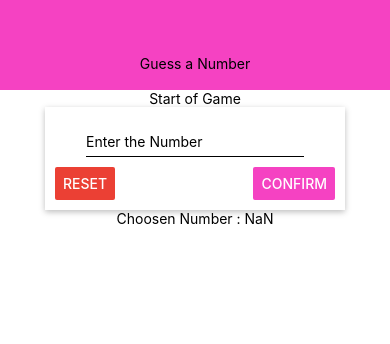
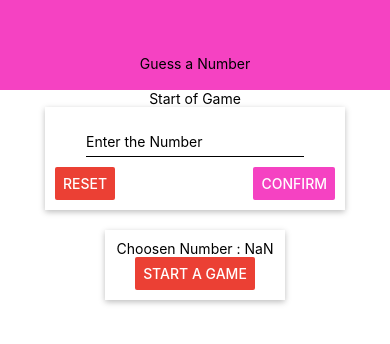
Before and after one commit to awaghadsangita/ReactNative_GuessNumber, a React Native app: screen / in a window 390 px wide. Both pictures are taken after a click on the button "CONFIRM". Shown: the top 344 px of the page. Built offline with nearby package versions, Linux system fonts and the light colour scheme.

Commit message:
ADDED:functionality for guessing number and switching between screen

```diff
--- a/App.js
+++ b/App.js
@@ -1,14 +1,30 @@
-import React from 'react';
-import { StyleSheet, Text, View ,TouchableWithoutFeedback,Keyboard} from 'react-native';
+import React ,{useState} from 'react';
+import { StyleSheet, View ,TouchableWithoutFeedback,Keyboard} from 'react-native';
 
 import Header from './components/Header';
 import StartofGameScreen from './components/StartofGameScreen';
-export default function App() {
+import GameScreen from './components/GameScreen';
+
+const App= props=> {
+  const [userNumber,setUserNumber]=useState(false)
+  const [userChosenNumber,setUserChosenNumber]=useState();
+  const startGameHandler= selectedNumber =>{
+    setUserChosenNumber(selectedNumber)
+    setUserNumber(true);
+
+  };
+
+  let content = <StartofGameScreen onGameStart={startGameHandler}/>
+
+  if(userNumber){
+    content=<GameScreen userChoice={userChosenNumber}/>
+  }
+
   return (
     <TouchableWithoutFeedback onPress={()=>Keyboard.dismiss()}>
     <View style={styles.screen}>
       <Header title="Guess a Number"/>
-      <StartofGameScreen />
+      {content}
     </View>
     </TouchableWithoutFeedback>
   );
@@ -19,3 +35,4 @@ const styles = StyleSheet.create({
     flex: 1
   },
 });
+export default App;
--- /dev/null
+++ b/components/GameScreen.js
@@ -0,0 +1,86 @@
+import React, { useState, useRef, useEffect } from 'react';
+import { View, Text, StyleSheet, Button, Alert } from 'react-native';
+
+
+const generateRandomBetween = (min, max, exclude) => {
+  min = Math.ceil(min);
+  max = Math.floor(max);
+  const rndNum = Math.floor(Math.random() * (max - min)) + min;
+  if (rndNum === exclude) {
+    return generateRandomBetween(min, max, exclude);
+  } else {
+    return rndNum;
+  }
+};
+
+const GameScreen = props => {
+  const [currentGuess, setCurrentGuess] = useState(
+    generateRandomBetween(1, 100, props.userChoice)
+  );
+  const [rounds, setRounds] = useState(0);
+  const currentLow = useRef(1);
+  const currentHigh = useRef(100);
+
+  const { userChoice, onGameOver } = props;
+
+  useEffect(() => {
+    if (currentGuess === userChoice) {
+      onGameOver(rounds);
+    }
+  }, [currentGuess, userChoice, onGameOver]);
+
+  const nextGuessHandler = direction => {
+    if (
+      (direction === 'lower' && currentGuess < props.userChoice) ||
+      (direction === 'greater' && currentGuess > props.userChoice)
+    ) {
+      Alert.alert("Don't lie!", 'You know that this is wrong...', [
+        { text: 'Sorry!', style: 'cancel' }
+      ]);
+      return;
+    }
+    if (direction === 'lower') {
+      currentHigh.current = currentGuess;
+    } else {
+      currentLow.current = currentGuess;
+    }
+    const nextNumber = generateRandomBetween(
+      currentLow.current,
+      currentHigh.current,
+      currentGuess
+    );
+    setCurrentGuess(nextNumber);
+    setRounds(curRounds => curRounds + 1);
+  };
+
+  return (
+    <View style={styles.screen}>
+      <Text>Opponent's Guess</Text>
+      <Text>{currentGuess}</Text>
+      <View style={styles.buttonContainer}>
+      <Button title="LOWER" onPress={nextGuessHandler.bind(this, 'lower')} />
+        <Button
+          title="GREATER"
+          onPress={nextGuessHandler.bind(this, 'greater')}
+        />
+      </View>
+    </View>
+  );
+};
+
+const styles = StyleSheet.create({
+  screen: {
+    flex: 1,
+    padding: 10,
+    alignItems: 'center'
+  },
+  buttonContainer: {
+    flexDirection: 'row',
+    justifyContent: 'space-around',
+    marginTop: 20,
+    width: 300,
+    maxWidth: '80%'
+  }
+});
+
+export default GameScreen;
--- a/components/StartofGameScreen.js
+++ b/components/StartofGameScreen.js
@@ -19,7 +19,7 @@ const StartofGameScreen = props =>{
 
     const confirmInputNumber=()=>{
         let choosenNumber=parseInt(enteredValue);
-        if(choosenNumber===NaN||choosenNumber>0||choosenNumber<=99){
+        if(choosenNumber===NaN||choosenNumber<0||choosenNumber>99){
             Alert.alert("Invalid Number !","Number has to be between 0 To 99 ",[{text:"Okay",style:'destructive',onPress:resetInputNumber}])
             return;
         }
@@ -27,9 +27,18 @@ const StartofGameScreen = props =>{
         setEnteredValue('');
         setSelectedValue(choosenNumber);
     }
+
+    const onStartGame=selectedNumber=>{
+        props.onGameStart(selectedNumber)
+    }
     let confirmedOutput;
     if(confirmed){
-        confirmedOutput=<Text>Choosen Number : {selectedValue}</Text>
+        confirmedOutput=<View style={styles.summaryContainer}>
+                            <Text>Choosen Number : {selectedValue}</Text>
+                            <Button title="Start a Game"
+                                    color={Colors.secondary}
+                                    onPress={()=>onStartGame(selectedValue)}/>
+                        </View>
     }
     return (
         <View style={styles.container}>
@@ -104,6 +113,19 @@ const styles=StyleSheet.create({
     },
     input:{
         width:150
+    },
+    summaryContainer:{
+        width:180,
+        maxWidth:'50%',
+        alignItems:'center',
+        shadowColor:'black',
+        shadowOffset:{width:0,height:2},
+        shadowRadius:6,
+        shadowOpacity:0.26,
+        backgroundColor:'white',
+        elevation:5,
+        padding:10,
+        marginTop:20
     }
 })
 export default StartofGameScreen
```
